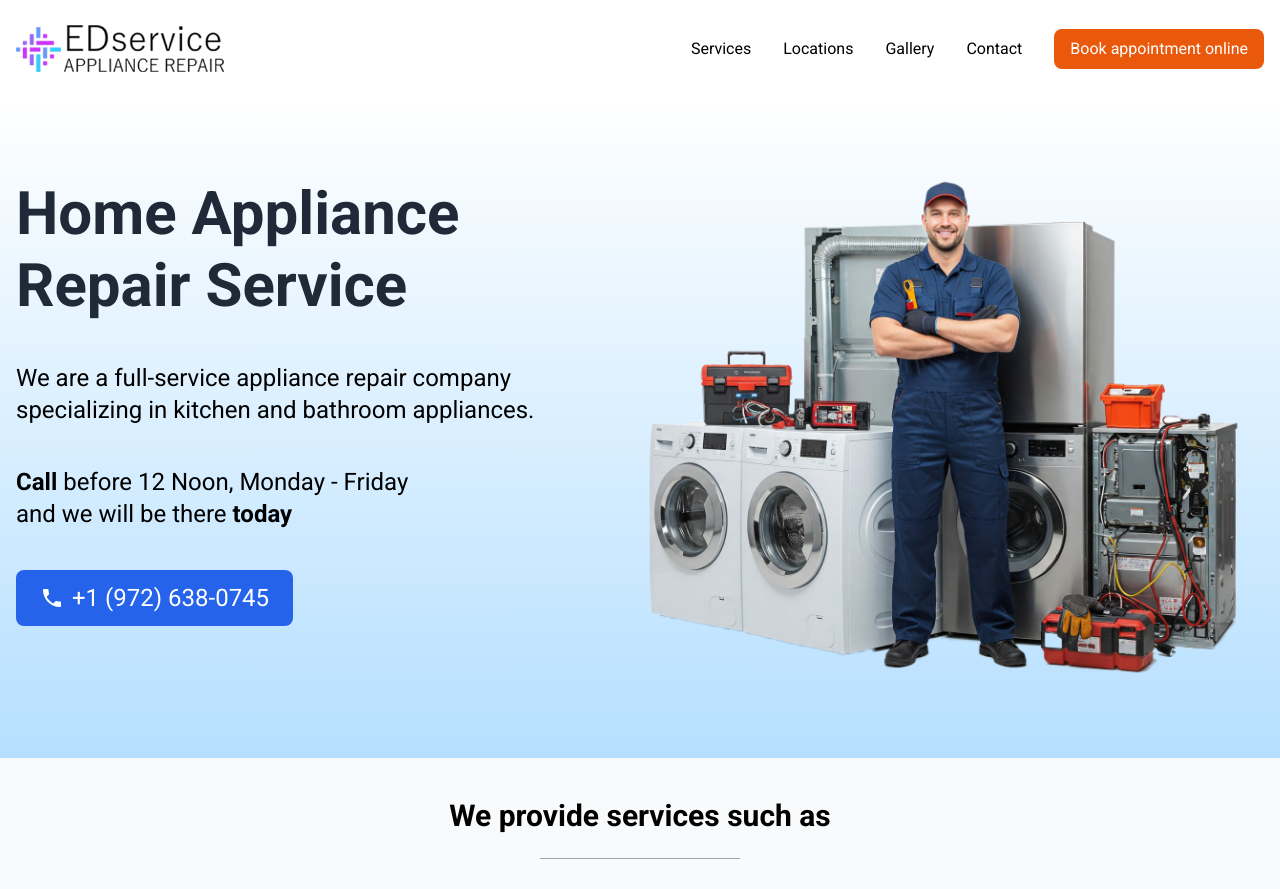
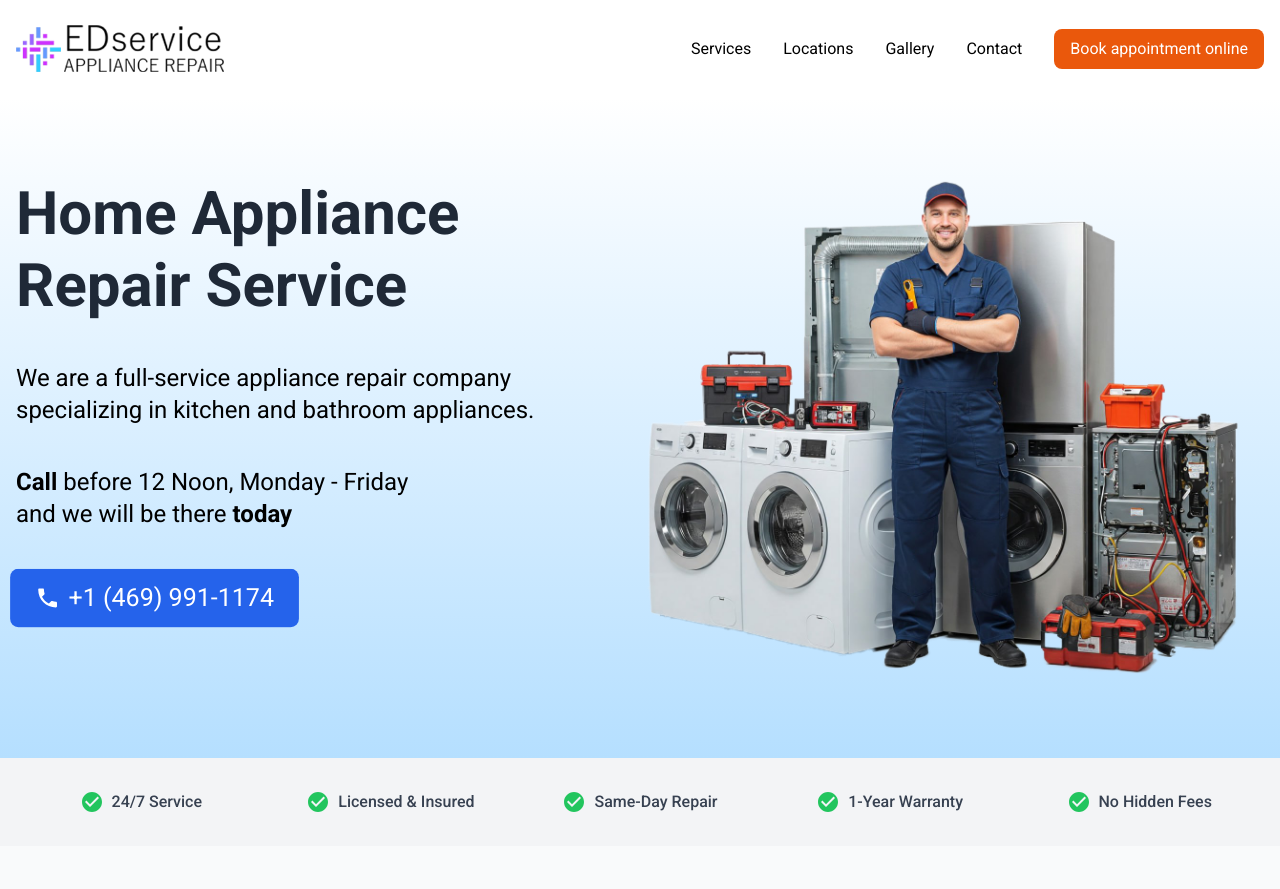
Before and after one commit to EgorDubovik/edservicetx_nextjs, a Next.js app: page / in a window 1280 px wide. Shown: the top 889 px of the page. Built offline with nearby package versions, Linux system fonts and the light colour scheme.

Commit message:
change number

```diff
--- a/app/page.tsx
+++ b/app/page.tsx
@@ -7,7 +7,7 @@ import Footer from "../sections/footer";
 import GallerySection from "../sections/gallery";
 import Benefits from "../sections/benefits";
 import Review from "../sections/review";
-
+import SmallBenefints from "../sections/components/smallBenefints";
 import type { Metadata } from "next";
 import NewContactForm from "@/sections/newcontactform";
 
@@ -44,6 +44,7 @@ export default function Home() {
       <div>
          <Header />
          <Main />
+         <SmallBenefints />
          <Services />
          <CallSection />
          <LocationSection />
--- a/config/config.ts
+++ b/config/config.ts
@@ -1,5 +1,5 @@
 export const APP_CONFIG = {
-   PHONE_NUMBER: "+1 (972) 638-0745",
+   PHONE_NUMBER: "+1 (469) 991-1174",
    BOOK_APP_URL:
       "https://prod.edservicetx.com/appointment/book/IzlCPqzpwAeQh6gEPJqF6BPqhILF05",
    EMAIL: "edservicetx@gmail.com",
--- /dev/null
+++ b/sections/components/smallBenefints.tsx
@@ -0,0 +1,44 @@
+import { CheckCircle } from "@mui/icons-material";
+
+const SmallBenefints = () => {
+   return (
+      <section className="bg-gray-100 py-8">
+         <div className="max-w-7xl mx-auto px-4 sm:px-6 lg:px-8">
+            <div className="grid grid-cols-2 md:grid-cols-5 gap-8 items-center justify-center">
+               <div className="flex justify-center">
+                  <span className="text-gray-700 font-medium flex items-center">
+                     <CheckCircle className="text-green-500 mr-2" />
+                     24/7 Service
+                  </span>
+               </div>
+               <div className="flex justify-center">
+                  <span className="text-gray-700 font-medium flex items-center">
+                     <CheckCircle className="text-green-500 mr-2" />
+                     Licensed &amp; Insured
+                  </span>
+               </div>
+               <div className="flex justify-center">
+                  <span className="text-gray-700 font-medium flex items-center">
+                     <CheckCircle className="text-green-500 mr-2" />
+                     Same-Day Repair
+                  </span>
+               </div>
+               <div className="flex justify-center">
+                  <span className="text-gray-700 font-medium flex items-center">
+                     <CheckCircle className="text-green-500 mr-2" />
+                     1-Year Warranty
+                  </span>
+               </div>
+               <div className="flex justify-center">
+                  <span className="text-gray-700 font-medium flex items-center">
+                     <CheckCircle className="text-green-500 mr-2" />
+                     No Hidden Fees
+                  </span>
+               </div>
+            </div>
+         </div>
+      </section>
+   );
+};
+
+export default SmallBenefints;
--- a/sections/main.tsx
+++ b/sections/main.tsx
@@ -5,9 +5,28 @@ import Image from "next/image";
 import master from "../public/master2.png";
 import handleClick from "@/app/lib/call-api";
 
+const pulsAnimation = `
+@keyframes puls-animation {
+   0% {
+      transform: scale(1);
+   }
+   50% {
+      transform: scale(1.05);
+   }
+   100% {
+      transform: scale(1);
+   }
+}
+
+.puls-animation {
+   animation: puls-animation 2s infinite;
+}
+`;
+
 export default function Main() {
    return (
       <section className="py-10 md:py-20 bg-gradient-to-b from-[#fff] to-[#b5dfff]">
+         <style>{pulsAnimation}</style>
          <div className="container">
             <div className="grid grid-cols-1 md:grid-cols-2">
                <div className="text-center md:text-left">
@@ -28,7 +47,7 @@ export default function Main() {
                   <div className="py-10 flex items-center justify-center md:justify-start">
                      <a
                         href={`tel:${APP_CONFIG.PHONE_NUMBER}`}
-                        className="btn-call text-[25px] md:text-2xl flex items-center justify-center"
+                        className="btn-call text-[25px] md:text-2xl flex items-center justify-center puls-animation"
                         onClick={() => handleClick("btn-call-main")}
                      >
                         <LocalPhoneIcon className="mr-2" />
```
